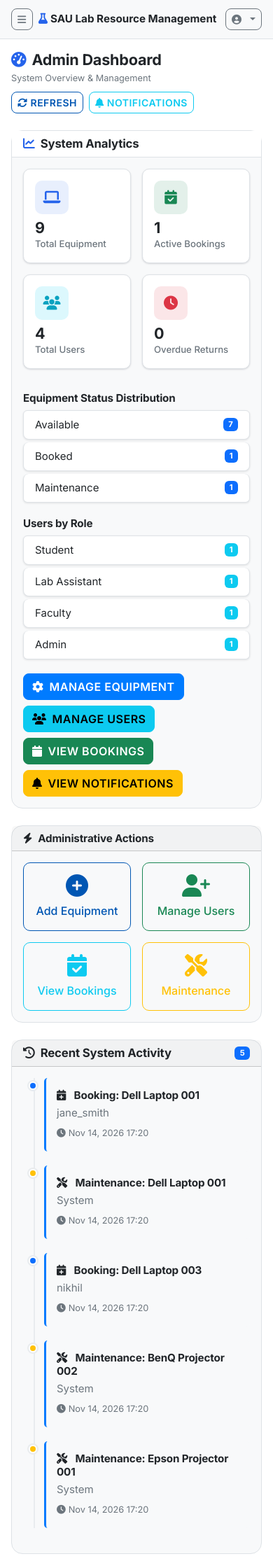
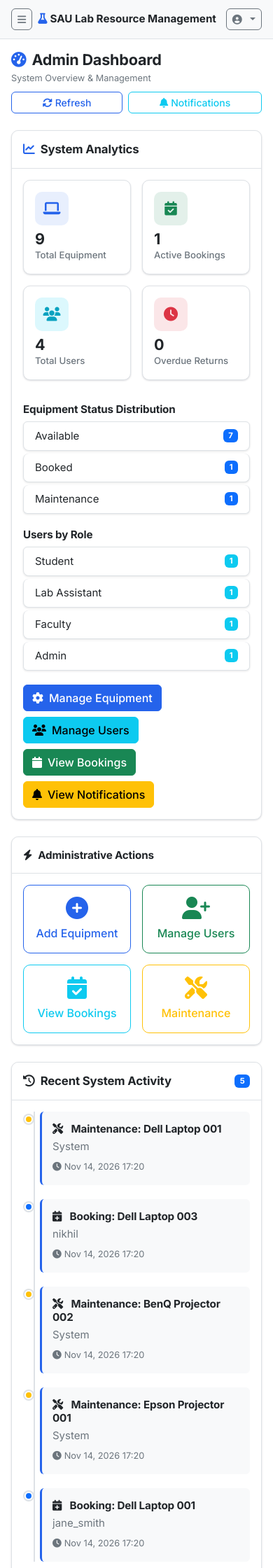
Before and after one commit to Mrstragr/dbms-project, a Flask app: page /admin/dashboard in a window 390 px wide. Shown: the top 2240 px of the page at 70% size. Run offline with Flask 3, Linux system fonts and the light colour scheme; a user stored in the database is signed in; data comes from the database, SQL or seed files in the repository; some libraries are stand-ins or nearby versions.

Commit message:
style: mobile responsiveness pass and remove duplicated inline styles

```diff
--- a/static/css/style.css
+++ b/static/css/style.css
@@ -136,8 +136,17 @@ small, .small { font-size: 0.85em; }
 }
 
 /* Cards */
-.card { background: var(--panel); color: var(--text); border: 1px solid var(--border); transition: transform .15s ease, box-shadow .15s ease; border-radius: 0.5rem; }
-.card:hover { box-shadow: 0 4px 8px var(--shadow); transform: translateY(-2px); }
+.card {
+	background: var(--panel-2); color: var(--text);
+	border: 1px solid var(--border); border-radius: var(--radius);
+	box-shadow: var(--shadow-sm);
+	transition: transform .2s ease, box-shadow .2s ease;
+}
+.card > .card-header { background: var(--panel-2); border-bottom: 1px solid var(--border); padding: var(--space-3) var(--space-4); }
+.card > .card-header:first-child { border-radius: var(--radius) var(--radius) 0 0; }
+.card > .card-footer { background: var(--panel); border-top: 1px solid var(--border); }
+/* Only interactive cards lift on hover */
+.equipment-card:hover, .feature-card:hover, .role-card:hover { box-shadow: var(--shadow-md); transform: translateY(-2px); }
 
 /* Tables */
 .table { color: var(--text); }
@@ -146,10 +155,17 @@ small, .small { font-size: 0.85em; }
 .table .badge { font-weight: 600; }
 
 /* Buttons */
-.btn { border-radius: .5rem; }
-.btn-primary { background: var(--brand); border-color: var(--brand); }
-.btn-outline-primary { color: var(--brand-2); border-color: var(--brand-2); }
-.btn-outline-primary:hover { background: var(--brand-2); border-color: var(--brand-2); color: #0b1020; }
+.btn {
+	border-radius: var(--radius-sm);
+	font-weight: 500;
+	transition: background-color .15s ease, border-color .15s ease, color .15s ease, box-shadow .15s ease, transform .15s ease;
+}
+.btn:not(:disabled):not(.disabled):hover { transform: translateY(-1px); box-shadow: var(--shadow-sm); }
+.btn:focus-visible { box-shadow: 0 0 0 .2rem var(--primary-soft); }
+.btn-primary { background: var(--primary); border-color: var(--primary); }
+.btn-primary:hover, .btn-primary:focus { background: var(--primary-dark); border-color: var(--primary-dark); }
+.btn-outline-primary { color: var(--primary); border-color: var(--primary); }
+.btn-outline-primary:hover, .btn-outline-primary.active { background: var(--primary); border-color: var(--primary); color: #fff; }
 
 /* Alerts */
 .alert { border-radius: .5rem; }
@@ -178,7 +194,7 @@ small, .small { font-size: 0.85em; }
 
 /* Forms */
 .form-control, .form-select { background: var(--panel-2); color: var(--text); border-color: var(--border); border-radius: 0.375rem; }
-.form-control:focus, .form-select:focus { box-shadow: 0 0 0 0.2rem rgba(0, 123, 255, 0.25); border-color: var(--brand); }
+.form-control:focus, .form-select:focus { box-shadow: 0 0 0 0.2rem var(--primary-soft); border-color: var(--primary); }
 
 /* Hero Slider Styles */
 .hero-slider {
@@ -312,30 +328,6 @@ small, .small { font-size: 0.85em; }
 	opacity: 1;
 }
 
-/* Enhanced Buttons */
-.btn {
-	transition: all 0.3s ease;
-	border-radius: 0.5rem;
-	font-weight: 600;
-	text-transform: uppercase;
-	letter-spacing: 0.5px;
-}
-
-.btn:hover {
-	transform: translateY(-2px);
-	box-shadow: 0 5px 15px rgba(0, 0, 0, 0.2);
-}
-
-/* Card Enhancements */
-.card {
-	transition: all 0.3s ease;
-	border-radius: 1rem;
-}
-
-.card:hover {
-	box-shadow: 0 10px 30px rgba(0, 0, 0, 0.1);
-}
-
 /* Dashboard Specific Styles */
 .hero-icon {
 	animation: float 3s ease-in-out infinite;
@@ -408,7 +400,6 @@ small, .small { font-size: 0.85em; }
 /* Auth pages (login / signup) */
 .auth-wrapper { min-height: calc(100vh - 220px); display: flex; align-items: center; justify-content: center; padding: var(--space-4) 0; }
 .auth-card { width: 100%; max-width: 440px; border-radius: var(--radius-lg); box-shadow: var(--shadow-lg); background: var(--panel-2); }
-.auth-card:hover { transform: none; box-shadow: var(--shadow-lg); }
 .auth-card .card-body { padding: var(--space-5) var(--space-4); }
 .auth-icon {
 	width: 3.5rem; height: 3.5rem; margin: 0 auto var(--space-3); border-radius: 50%;
@@ -460,7 +451,7 @@ small, .small { font-size: 0.85em; }
 .page-header h3 i, .page-header h2 i { color: var(--primary); }
 
 /* Dashboard quick actions */
-.quick-action, .row.g-3 > [class*="col-"] > .btn.flex-column { border-radius: var(--radius); font-weight: 500; text-transform: none; letter-spacing: 0; }
+.row.g-3 > [class*="col-"] > .btn.flex-column { border-radius: var(--radius); }
 
 /* Section cards (dashboards / analytics) */
 .section-card > .card-header { background: var(--panel-2); border-bottom: 1px solid var(--border); }
@@ -490,7 +481,7 @@ small, .small { font-size: 0.85em; }
 .admin-table tbody tr { transition: background-color .15s ease; }
 .table-actions { display: inline-flex; flex-wrap: nowrap; align-items: center; justify-content: flex-end; gap: var(--space-1); }
 .table-actions form { margin: 0; }
-.table-actions .btn { text-transform: none; letter-spacing: 0; white-space: nowrap; }
+.table-actions .btn { white-space: nowrap; }
 .table-actions .btn:hover { transform: none; box-shadow: none; }
 @media (max-width: 576px) {
 	.table-search { max-width: none; }
@@ -499,7 +490,6 @@ small, .small { font-size: 0.85em; }
 
 /* Add / edit forms */
 .form-card { border-radius: var(--radius-lg); box-shadow: var(--shadow-md); background: var(--panel-2); }
-.form-card:hover { transform: none; box-shadow: var(--shadow-md); }
 .form-card > .card-header { background: var(--panel-2); padding: var(--space-4) var(--space-4) var(--space-3); border-bottom: 1px solid var(--border); }
 .form-card > .card-header h4 i { color: var(--primary); }
 .form-card > .card-body { padding: var(--space-4); }
@@ -524,11 +514,9 @@ small, .small { font-size: 0.85em; }
 .notification-item.unread { background: var(--primary-soft); box-shadow: inset 3px 0 0 var(--primary); }
 .icon-circle { width: 2.5rem; height: 2.5rem; border-radius: 50%; display: flex; align-items: center; justify-content: center; flex-shrink: 0; }
 .notification-actions { display: flex; flex-wrap: wrap; align-items: center; gap: var(--space-2); }
-.notification-actions .btn { text-transform: none; letter-spacing: 0; }
 
 /* Profile */
 .profile-header-card { border-radius: var(--radius-lg); box-shadow: var(--shadow-sm); background: linear-gradient(135deg, var(--primary-soft) 0%, var(--panel-2) 60%); }
-.profile-header-card:hover { transform: none; }
 .profile-avatar {
 	width: 5rem; height: 5rem; border-radius: 50%;
 	display: flex; align-items: center; justify-content: center;
@@ -555,3 +543,37 @@ small, .small { font-size: 0.85em; }
 .empty-state-success .empty-state-icon { background: rgba(25, 135, 84, .1); border-color: rgba(25, 135, 84, .35); color: var(--success); }
 .empty-state-warning .empty-state-icon { background: rgba(255, 193, 7, .15); border-color: rgba(255, 193, 7, .5); color: #b7791f; }
 .admin-table .empty-state { background: transparent; }
+
+/* Admin dashboard activity timeline (moved from inline <style>) */
+.timeline { position: relative; padding-left: 30px; }
+.timeline::before { content: ''; position: absolute; left: 15px; top: 0; bottom: 0; width: 2px; background: var(--border); }
+.timeline-item { position: relative; margin-bottom: 20px; }
+.timeline-marker {
+	position: absolute; left: -22px; top: 5px; width: 12px; height: 12px; border-radius: 50%;
+	border: 2px solid #fff; box-shadow: 0 0 0 2px var(--border);
+}
+.timeline-content { background: var(--panel); padding: 15px; border-radius: var(--radius-sm); border-left: 3px solid var(--primary); }
+
+/* Utilities replacing repeated inline styles */
+.progress-thin { height: 6px; }
+.resource-section { display: none; }
+
+/* Mobile responsiveness pass */
+img, canvas, video { max-width: 100%; }
+.table-responsive { -webkit-overflow-scrolling: touch; }
+@media (max-width: 768px) {
+	.card > .card-header { padding: var(--space-3); }
+	.card-body.p-4 { padding: var(--space-3) !important; }
+	.display-6 { font-size: 1.5rem; }
+	.hero-icon { display: none; }
+	.btn-lg { padding: .5rem 1rem; font-size: 1rem; }
+	.timeline { padding-left: 24px; }
+}
+@media (max-width: 576px) {
+	.page-header > .d-flex, .page-header > a.btn, .page-header > .input-group { width: 100%; }
+	.page-header > .d-flex > .btn, .page-header > .d-flex > a.btn { flex: 1 1 auto; }
+	.topbar { padding: 0 var(--space-3); }
+	.btn-group { flex-wrap: wrap; }
+	.modal-dialog { margin: var(--space-2); }
+	.list-group-item .btn { flex-shrink: 0; }
+}
--- a/templates/admin_analytics.html
+++ b/templates/admin_analytics.html
@@ -158,7 +158,7 @@
                         <small>Database Performance</small>
                         <small class="text-success">98%</small>
                     </div>
-                    <div class="progress" style="height: 6px;">
+                    <div class="progress progress-thin">
                         <div class="progress-bar bg-success" style="width: 98%"></div>
                     </div>
                 </div>
@@ -167,7 +167,7 @@
                         <small>Equipment Availability</small>
                         <small class="text-info">85%</small>
                     </div>
-                    <div class="progress" style="height: 6px;">
+                    <div class="progress progress-thin">
                         <div class="progress-bar bg-info" style="width: 85%"></div>
                     </div>
                 </div>
@@ -176,7 +176,7 @@
                         <small>User Satisfaction</small>
                         <small class="text-warning">92%</small>
                     </div>
-                    <div class="progress" style="height: 6px;">
+                    <div class="progress progress-thin">
                         <div class="progress-bar bg-warning" style="width: 92%"></div>
                     </div>
                 </div>
--- a/templates/admin_dashboard.html
+++ b/templates/admin_dashboard.html
@@ -439,45 +439,6 @@
     </div>
 </div>
 
-<style>
-.timeline {
-    position: relative;
-    padding-left: 30px;
-}
-
-.timeline::before {
-    content: '';
-    position: absolute;
-    left: 15px;
-    top: 0;
-    bottom: 0;
-    width: 2px;
-    background: #e9ecef;
-}
-
-.timeline-item {
-    position: relative;
-    margin-bottom: 20px;
-}
-
-.timeline-marker {
-    position: absolute;
-    left: -22px;
-    top: 5px;
-    width: 12px;
-    height: 12px;
-    border-radius: 50%;
-    border: 2px solid #fff;
-    box-shadow: 0 0 0 2px #e9ecef;
-}
-
-.timeline-content {
-    background: #f8f9fa;
-    padding: 15px;
-    border-radius: 5px;
-    border-left: 3px solid #007bff;
-}
-</style>
 
 {% block scripts %}
 <script>
--- a/templates/profile.html
+++ b/templates/profile.html
@@ -162,7 +162,7 @@
                             </div>
                             <div class="password-strength mt-1">
                                 <small id="password-strength-text" class="text-muted">Password strength: Weak</small>
-                                <div class="progress" style="height: 5px;">
+                                <div class="progress progress-thin">
                                     <div id="password-strength-bar" class="progress-bar bg-danger" style="width: 0%"></div>
                                 </div>
                             </div>
```
Also changed, not shown: templates/student_resources.html (+5 -5 lines).
